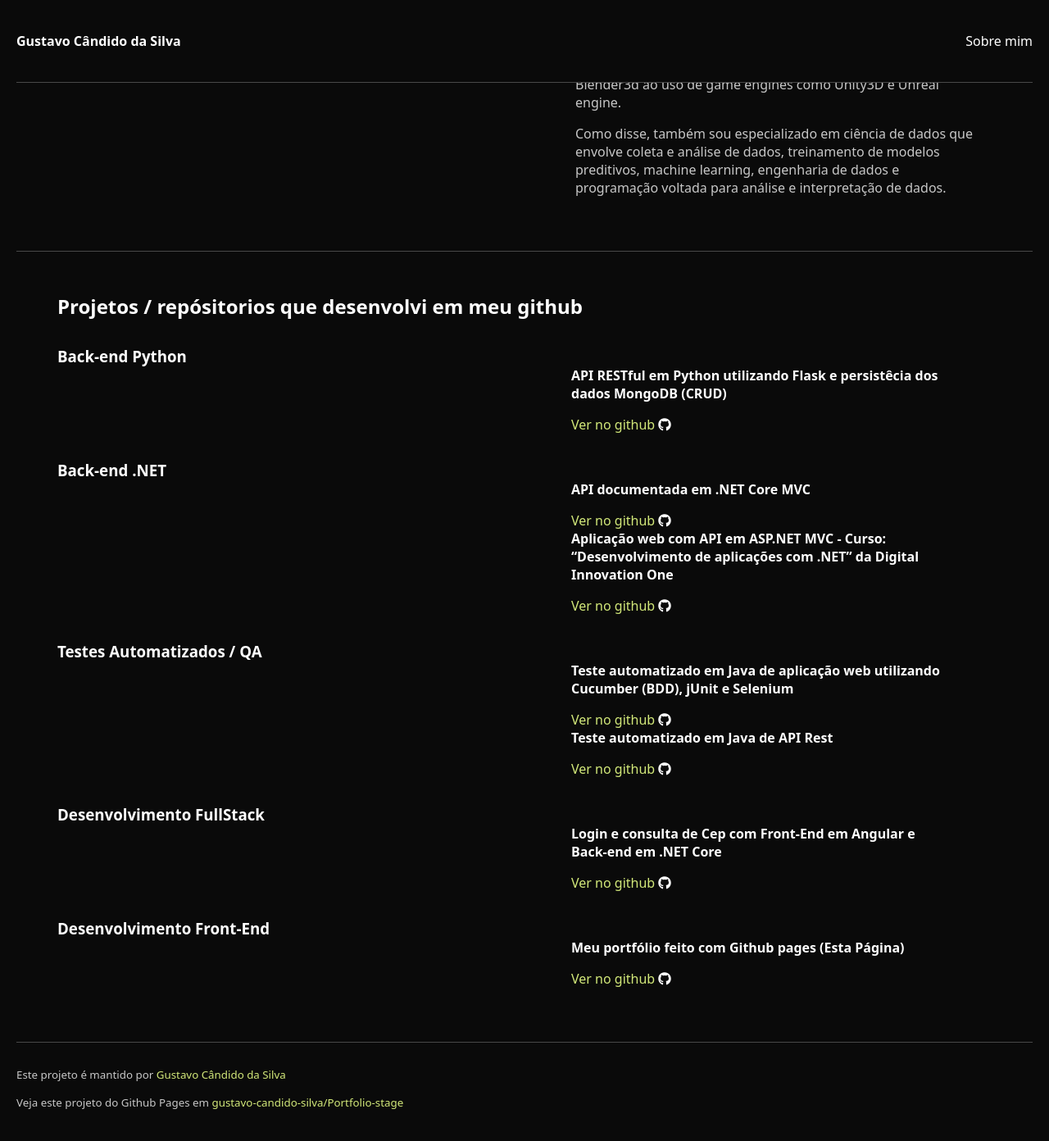
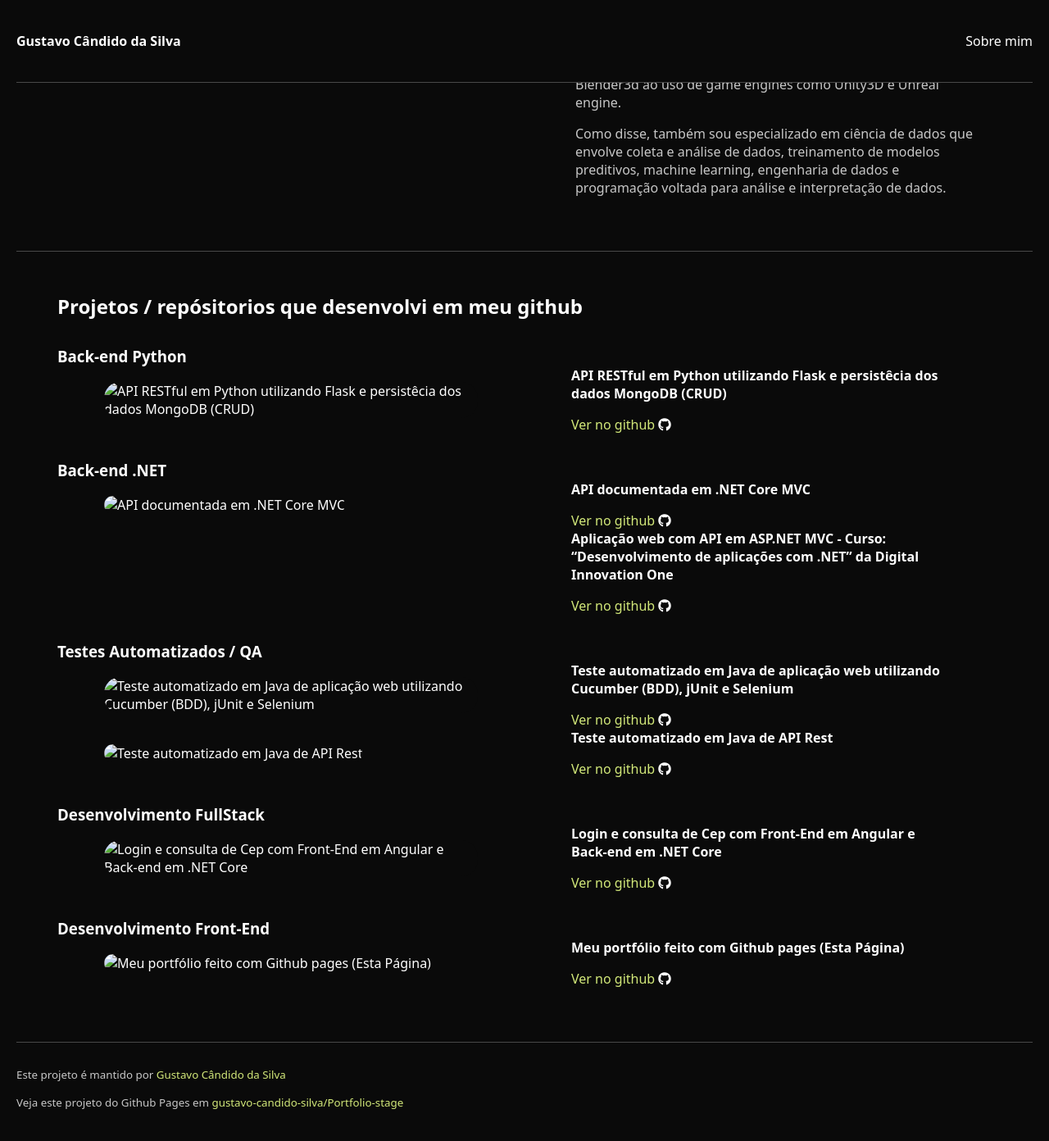
Before and after one commit to gustavo-candido-silva/Portfolio-stage, a Jekyll site: the page built from README.md, in a window 1280 px wide and 1400 px high, scrolled down 1279 px. Shown: the top 1392 px of the window at 82% size. Built offline with Jekyll 4.4.1, drawn with Linux system fonts in a browser that asks for light colours; nearby versions of some CDN libraries; our own code applies the rules of GitHub Pages for plain Markdown files; a script that is not in the unit is left out; the repository's description, which GitHub fills in, is left out.

Commit message:
adjusting responsive

```diff
--- a/_layouts/page.html
+++ b/_layouts/page.html
@@ -69,6 +69,7 @@
               <div class="project">
                 <div class="project-item">
                   <!-- project image here-->
+                   <img src="" alt="API RESTful em Python utilizando Flask e persistêcia dos dados MongoDB (CRUD)">
                 </div>
                 <div class="project-item">
                   <!-- project description and links here-->
@@ -90,6 +91,7 @@
               <div class="project">
                 <div class="project-item">
                   <!-- project image here-->
+                   <img src="" alt="API documentada em .NET Core MVC">
                 </div>
                 <div class="project-item">
                   <!-- project description and links here-->
@@ -128,8 +130,8 @@
               <div class="project">
                 <div class="project-item">
                   <!-- project image here-->
+                   <img src="" alt="Teste automatizado em Java de aplicação web utilizando Cucumber (BDD), jUnit e Selenium">
                 </div>
-
                 <div class="project-item">
                   <!-- project description and links here-->
                   <div class="project-description">
@@ -146,6 +148,7 @@
               <div class="project">
                 <div class="project-item">
                   <!-- project image here-->
+                   <img src="" alt="Teste automatizado em Java de API Rest">
                 </div>
                 <div class="project-item">
                   <!-- project description and links here-->
@@ -167,6 +170,7 @@
               <div class="project">
                 <div class="project-item">
                   <!-- project image here-->
+                   <img src="" alt="Login e consulta de Cep com Front-End em Angular e Back-end em .NET Core">
                 </div>
                 <div class="project-item">
                   <!-- project description and links here-->
@@ -189,6 +193,7 @@
               <div class="project">
                 <div class="project-item">
                   <!-- project image here-->
+                   <img src="" alt="Meu portfólio feito com Github pages (Esta Página)">
                 </div>
                 <div class="project-item">
                   <!-- project description and links here-->
--- a/assets/css/style.css
+++ b/assets/css/style.css
@@ -158,4 +158,20 @@
         width: 100%;
     }
 
+    #career {
+        flex-direction: column;
+    }
+
+    .career-item {
+        width: 100%;
+    }
+
+    .project {
+        flex-direction: column;
+    }
+
+    .project-item {
+        width: 40%;
+    }
+
 }
```
